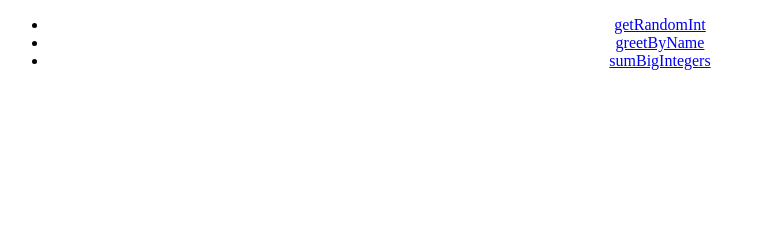
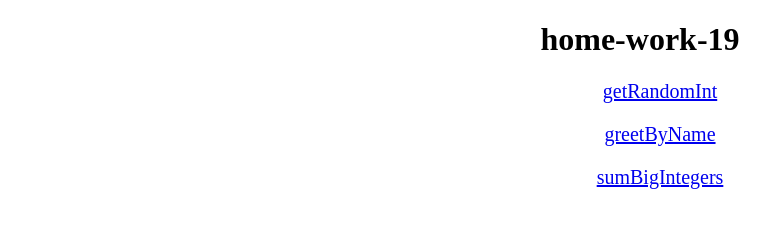
Before and after one commit to alexanderik79/home-work-19, a plain HTML site: page index.html in a window 1280 px wide. Shown: the whole page, without its empty margins (0-770 px from the left). Drawn offline with Linux system fonts and the light colour scheme.

Commit message:
fixed some

```diff
--- a/index.html
+++ b/index.html
@@ -7,6 +7,7 @@
     <link rel="stylesheet" href="styles.css">
 </head>
 <body>
+    <h1>home-work-19</h1>
     <ul>
         <li><a href="getRandomInt.html">getRandomInt</a></li>
         <li><a href="greetByName.html">greetByName</a></li>
--- a/styles.css
+++ b/styles.css
@@ -23,3 +23,10 @@ button {
     font-size: 16px;
     cursor: pointer;
 }
+a {
+    font-size: 20px;
+}
+li {
+    margin-bottom: 20px;
+    list-style-type: none;
+}
```
